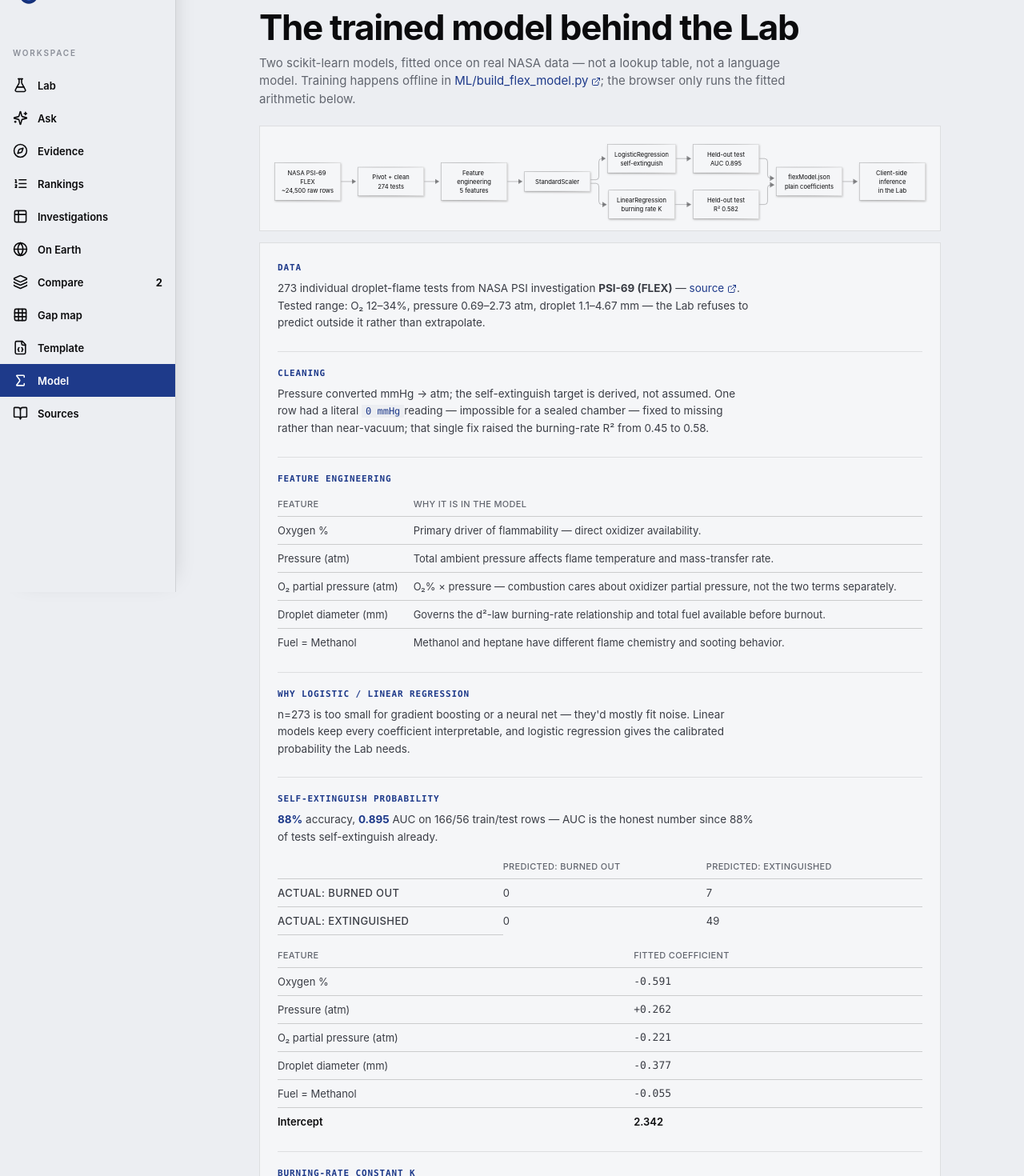
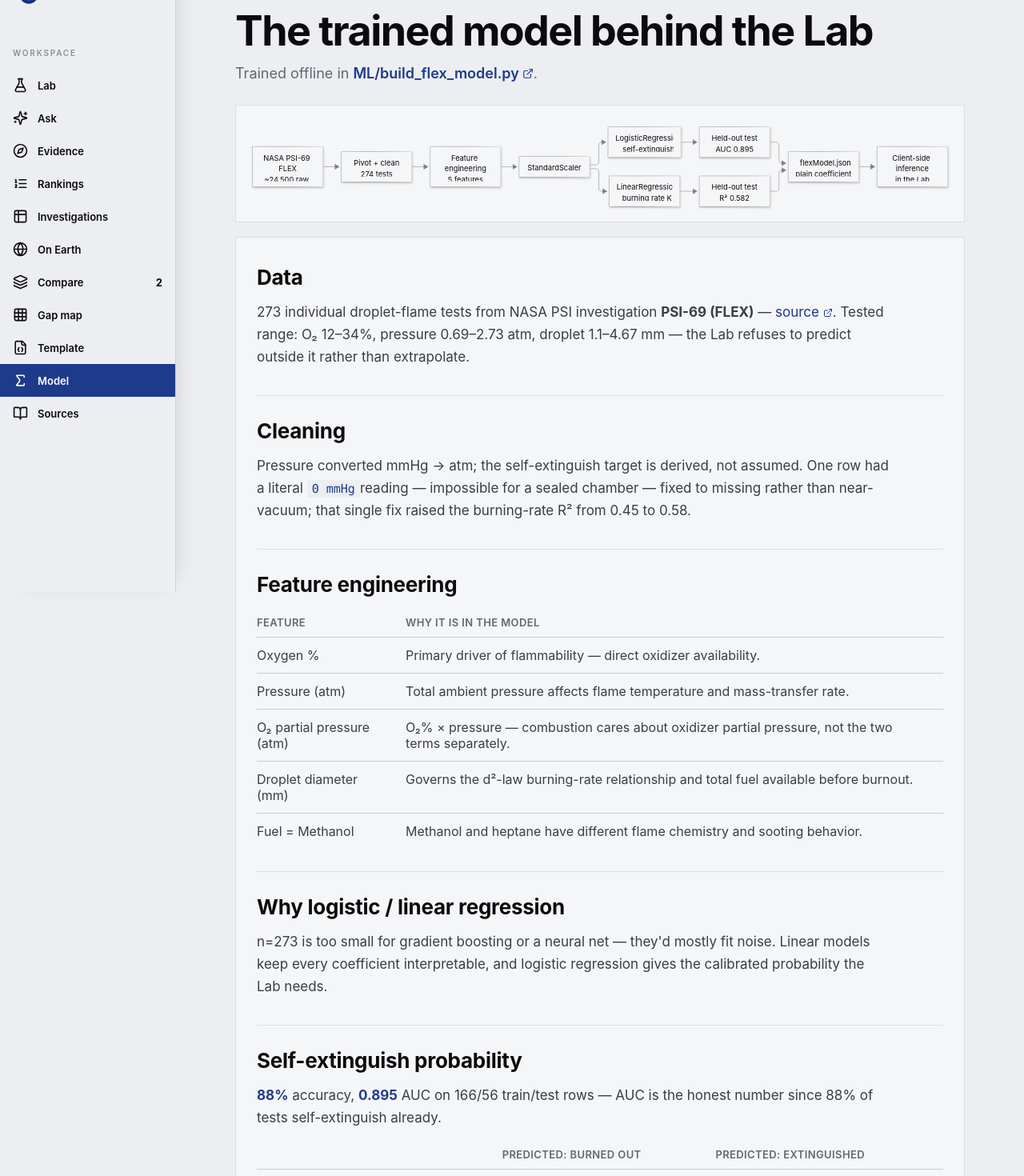
Before and after one commit to farhanlabibahan/flamme, a React (Vite) app: page /model in a window 1280 px wide. Shown: the part 60-1530 px from the top of the page at 80% size. Built offline with nearby package versions, Linux system fonts and the light colour scheme.

Commit message:
Model page: drop the 'two scikit-learn models...' sentence (just the file link), promote section labels to real h2 headings, bump every font size across the page

```diff
--- a/src/pages/ModelPage.css
+++ b/src/pages/ModelPage.css
@@ -1,29 +1,30 @@
-.md{max-width:860px;margin:0 auto;padding:8px 4px 64px}
-.md h1{font-size:44px;line-height:1.04;letter-spacing:-.03em;font-weight:700;margin:6px 0 10px}
-.md-lede{color:var(--muted);max-width:74ch;margin-bottom:22px;line-height:1.5;font-size:15px}
-.md-lede a{color:var(--accent);display:inline-flex;align-items:center;gap:3px}
+.md{max-width:920px;margin:0 auto;padding:8px 4px 64px}
+.md h1{font-size:52px;line-height:1.04;letter-spacing:-.03em;font-weight:700;margin:6px 0 12px}
+.md-lede{color:var(--muted);max-width:74ch;margin-bottom:26px;line-height:1.5;font-size:18px}
+.md-lede a{color:var(--accent);display:inline-flex;align-items:center;gap:4px;font-weight:600}
 
 /* mermaid pipeline diagram */
-.md-diagram{padding:18px 14px 10px;margin-bottom:14px;overflow-x:auto}
-.md-mmd{display:flex;justify-content:center;min-width:620px}
-.md-mmd svg{max-width:none!important}
-.md-mmd-sm{min-width:0;margin:6px 0 14px}
+.md-diagram{padding:22px 16px 14px;margin-bottom:18px;overflow-x:auto}
+.md-mmd{display:flex;justify-content:center;min-width:680px}
+.md-mmd svg{max-width:none!important;font-size:16px!important}
+.md-mmd-sm{min-width:0;margin:10px 0 18px}
 
 /* one continuous card, sections divided by hairlines (same pattern as Evidence's detail panel) */
-.md-card{padding:4px 22px 6px}
-.md-block{padding:20px 0;border-top:1px solid var(--line)}
+.md-card{padding:6px 26px 10px}
+.md-block{padding:28px 0;border-top:1px solid var(--line)}
 .md-block:first-child{border-top:0}
-.md-eyebrow{display:block;font:600 11px var(--mono);letter-spacing:.08em;text-transform:uppercase;color:var(--accent);margin-bottom:9px}
-.md-block p{font-size:13.5px;color:var(--ink2);line-height:1.6;margin:0 0 4px;max-width:70ch}
-.md-block p code{font-family:var(--mono);font-size:12px;color:var(--accent);background:var(--panel2);padding:1px 5px}
+.md-eyebrow{display:block;font:700 26px var(--disp);letter-spacing:-.01em;color:var(--ink);margin:0 0 14px}
+.md-block p{font-size:17px;color:var(--ink2);line-height:1.65;margin:0 0 6px;max-width:74ch}
+.md-block p code{font-family:var(--mono);font-size:15px;color:var(--accent);background:var(--panel2);padding:2px 6px}
+.md-summary{font-size:17px}
 .md-summary b{color:var(--accent);font-weight:700}
 
 /* real tables, properly spaced */
-.md-table{width:100%;border-collapse:collapse;margin-top:10px;font-size:13px}
-.md-table th{text-align:left;color:var(--muted);font-weight:500;font-size:11px;text-transform:uppercase;letter-spacing:.03em;padding:8px 14px 8px 0;border-bottom:1px solid var(--line2)}
-.md-table td,.md-table th[scope=row]{padding:9px 14px 9px 0;border-bottom:1px solid var(--line2);color:var(--ink2);vertical-align:top}
-.md-table th[scope=row]{font-weight:500;color:var(--ink2);font-size:13px}
+.md-table{width:100%;border-collapse:collapse;margin-top:14px;font-size:16px}
+.md-table th{text-align:left;color:var(--muted);font-weight:600;font-size:13px;text-transform:uppercase;letter-spacing:.03em;padding:10px 16px 10px 0;border-bottom:1px solid var(--line2)}
+.md-table td,.md-table th[scope=row]{padding:12px 16px 12px 0;border-bottom:1px solid var(--line2);color:var(--ink2);vertical-align:top}
+.md-table th[scope=row]{font-weight:500;color:var(--ink2);font-size:16px}
 .md-table tr:last-child td{border-bottom:0}
-.md-table .md-intercept td{font-weight:600;color:var(--ink);border-top:1px solid var(--line2)}
-.md-pos{color:#1a7a3c;font-family:var(--mono)}
-.md-neg{color:var(--red,#b32d22);font-family:var(--mono)}
+.md-table .md-intercept td{font-weight:700;color:var(--ink);border-top:1px solid var(--line2)}
+.md-pos{color:#1a7a3c;font-family:var(--mono);font-weight:600}
+.md-neg{color:var(--red,#b32d22);font-family:var(--mono);font-weight:600}
--- a/src/pages/ModelPage.jsx
+++ b/src/pages/ModelPage.jsx
@@ -68,9 +68,7 @@ export default function ModelPage() {
     <header>
       <span className="cmp-kicker">Model</span>
       <h1>The trained model behind the Lab</h1>
-      <p className="md-lede">Two scikit-learn models, fitted once on real NASA data — not a lookup table, not a language model.
-        Training happens offline in <a href="https://github.com/farhanlabibahan/flamme/blob/main/ML/build_flex_model.py" target="_blank" rel="noreferrer">ML/build_flex_model.py <ExternalLink size={12}/></a>;
-        the browser only runs the fitted arithmetic below.</p>
+      <p className="md-lede">Trained offline in <a href="https://github.com/farhanlabibahan/flamme/blob/main/ML/build_flex_model.py" target="_blank" rel="noreferrer">ML/build_flex_model.py <ExternalLink size={14}/></a>.</p>
     </header>
 
     <section className="surface md-diagram">
@@ -79,34 +77,34 @@ export default function ModelPage() {
 
     <section className="surface md-card">
       <div className="md-block">
-        <span className="md-eyebrow">Data</span>
+        <h2 className="md-eyebrow">Data</h2>
         <p>{flexModelMeta.nTests} individual droplet-flame tests from NASA PSI investigation <b>PSI-69 (FLEX)</b> — <a href={flexModelMeta.sourceUrl} target="_blank" rel="noreferrer">source <ExternalLink size={12}/></a>.
           Tested range: O₂ {model.training_range.o2_pct[0]}–{model.training_range.o2_pct[1]}%, pressure {model.training_range.pressure_atm[0].toFixed(2)}–{model.training_range.pressure_atm[1].toFixed(2)} atm,
           droplet {model.training_range.droplet_diameter_mm[0]}–{model.training_range.droplet_diameter_mm[1]} mm — the Lab refuses to predict outside it rather than extrapolate.</p>
       </div>
 
       <div className="md-block">
-        <span className="md-eyebrow">Cleaning</span>
+        <h2 className="md-eyebrow">Cleaning</h2>
         <p>Pressure converted mmHg → atm; the self-extinguish target is derived, not assumed. One row had a literal <code>0 mmHg</code>
           reading — impossible for a sealed chamber — fixed to missing rather than near-vacuum; that single fix raised the
           burning-rate R² from 0.45 to 0.58.</p>
       </div>
 
       <div className="md-block">
-        <span className="md-eyebrow">Feature engineering</span>
+        <h2 className="md-eyebrow">Feature engineering</h2>
         <Table head={['Feature', 'Why it is in the model']} rows={
           model.features.map(f => <tr key={f}><td>{FEATURE_LABEL[f]}</td><td>{FEATURE_WHY[f]}</td></tr>)
         }/>
       </div>
 
       <div className="md-block">
-        <span className="md-eyebrow">Why logistic / linear regression</span>
+        <h2 className="md-eyebrow">Why logistic / linear regression</h2>
         <p>n={flexModelMeta.nTests} is too small for gradient boosting or a neural net — they'd mostly fit noise. Linear models keep
           every coefficient interpretable, and logistic regression gives the calibrated probability the Lab needs.</p>
       </div>
 
       <div className="md-block">
-        <span className="md-eyebrow">Self-extinguish probability</span>
+        <h2 className="md-eyebrow">Self-extinguish probability</h2>
         <p className="md-summary"><b>{Math.round(c.metrics.accuracy * 100)}%</b> accuracy, <b>{c.metrics.auc}</b> AUC on {c.metrics.n_train}/{c.metrics.n_test} train/test rows —
           AUC is the honest number since {Math.round(c.metrics.base_rate_self_extinguish * 100)}% of tests self-extinguish already.</p>
         <Table head={['', 'Predicted: burned out', 'Predicted: extinguished']} rows={<>
@@ -117,13 +115,13 @@ export default function ModelPage() {
       </div>
 
       <div className="md-block">
-        <span className="md-eyebrow">Burning-rate constant K</span>
+        <h2 className="md-eyebrow">Burning-rate constant K</h2>
         <p className="md-summary"><b>R² {r.metrics.r2}</b>, MAE {r.metrics.mae_mm2_s} mm²/s on {r.metrics.n_train}/{r.metrics.n_test} train/test rows.</p>
         <Table head={['Feature', 'Fitted coefficient']} rows={<CoefRows coef={r.coef} intercept={r.intercept}/>}/>
       </div>
 
       <div className="md-block">
-        <span className="md-eyebrow">Using it</span>
+        <h2 className="md-eyebrow">Using it</h2>
         <Mermaid chart={INFERENCE} className="md-mmd md-mmd-sm"/>
         <p>No training happens in the browser — <code>src/flexModel.js</code> just runs the diagram above. Open{' '}
           <a href="/lab">the Lab</a> and move the oxygen or pressure sliders: the "Grounded in NASA FLEX data" card runs this exact
```
